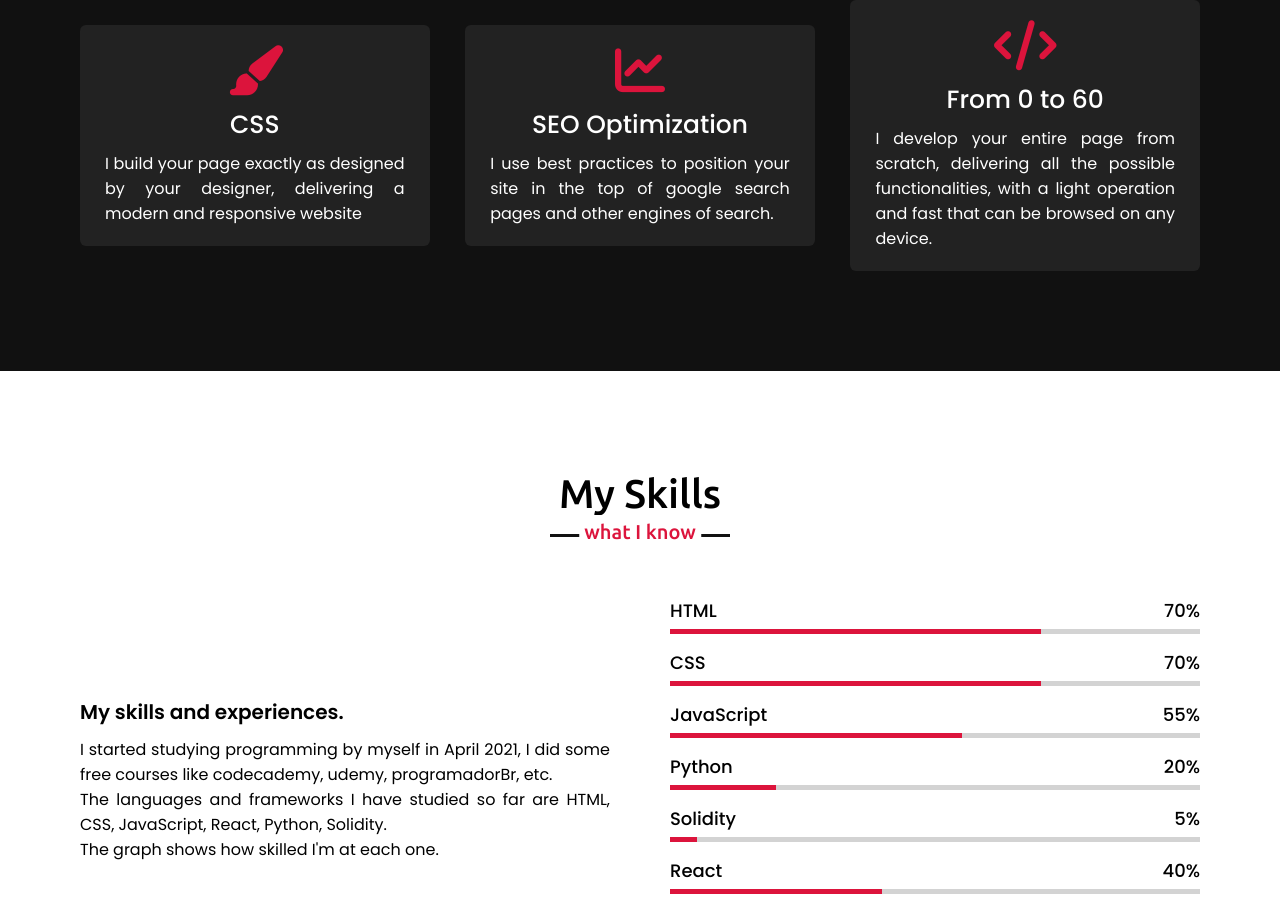
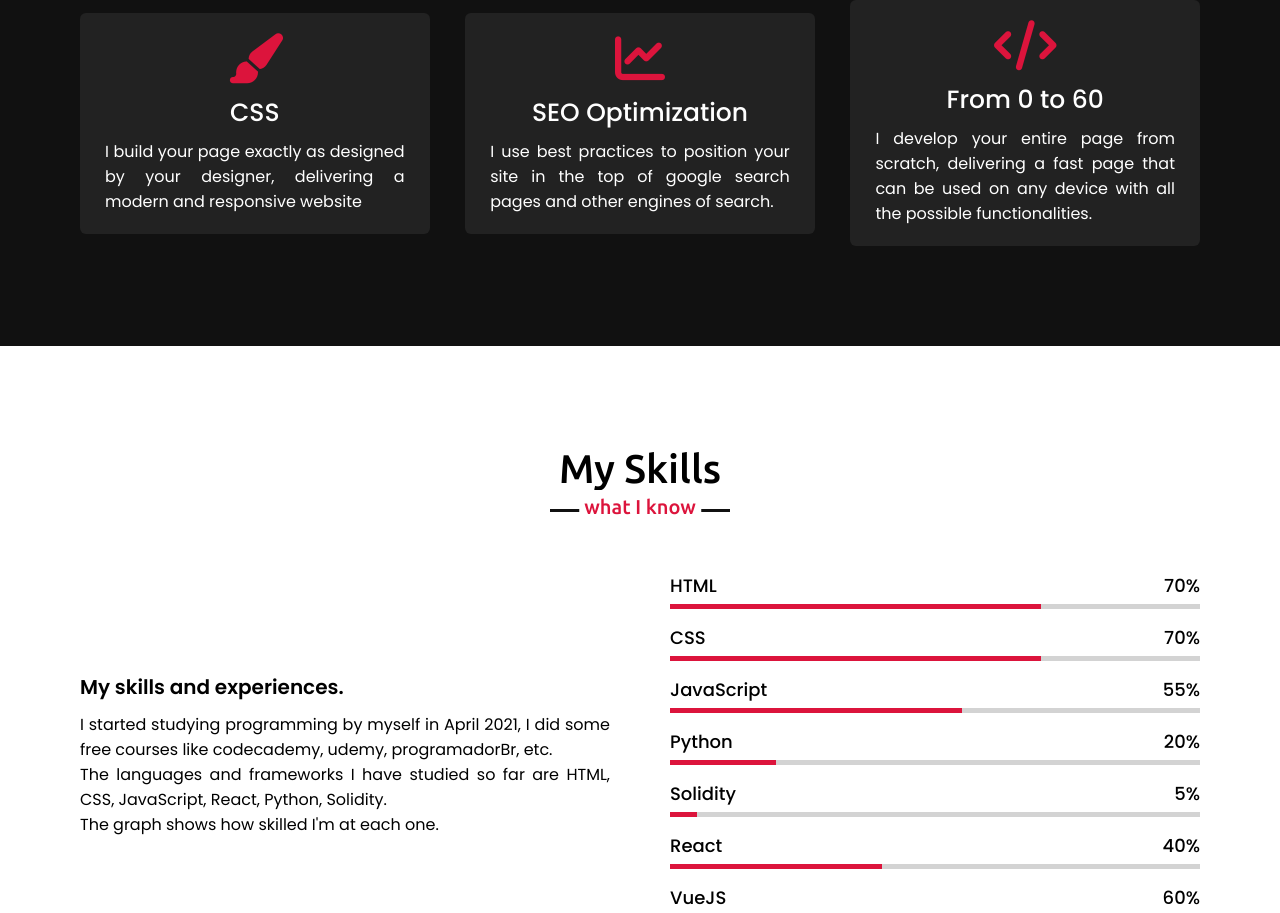
Before and after one commit to henriqueambrosano/henriqueambrosano.github.io, a React (Create React App) app: page / in a window 1280 px wide. Shown: the part 1759-2672 px from the top of the page. Built offline with nearby package versions, Linux system fonts and the light colour scheme.

Commit message:
adjusting the services section

```diff
--- a/src/components/Services.jsx
+++ b/src/components/Services.jsx
@@ -112,9 +112,8 @@ class Services extends React.Component {
                   <i className="fas fa-code"></i>
                   <div className="text">From 0 to 60</div>
                   <p>
-                    I develop your entire page from scratch, delivering all the
-                    possible functionalities, with a light operation and
-                    fast that can be browsed on any device.
+                    I develop your entire page from scratch, delivering a fast page that can be used on any device with all the
+                    possible functionalities.
                   </p>
                 </div>
               </div>
```
